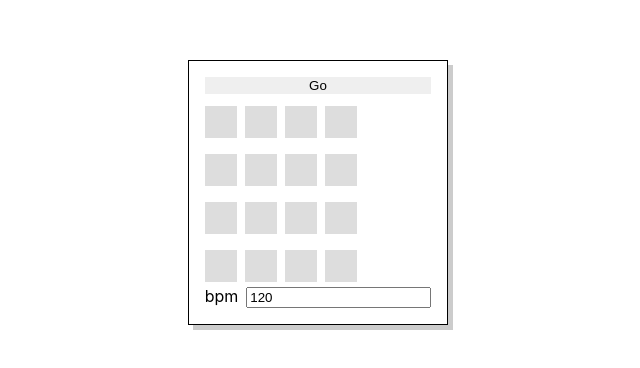
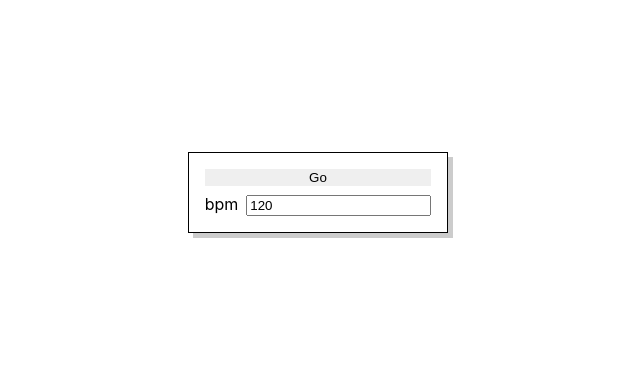
Before and after one commit to alexfiftysix/drum-time, a React (Create React App) app: page / in a window 1280 px wide. Shown: the part 208-576 px from the top of the page, without its empty margins (322-962 px from the left). Built offline with nearby package versions, Linux system fonts and the light colour scheme.

Commit message:
[WIP] add in some drawings

```diff
--- a/package.json
+++ b/package.json
@@ -11,6 +11,8 @@
     "@types/react": "^17.0.37",
     "@types/react-dom": "^17.0.11",
     "classnames": "^2.3.1",
+    "mobx": "^6.3.8",
+    "mobx-react-lite": "^3.2.2",
     "react": "^17.0.2",
     "react-dom": "^17.0.2",
     "react-scripts": "5.0.0",
--- a/src/App.tsx
+++ b/src/App.tsx
@@ -1,14 +1,19 @@
-import React from 'react'
+import React, { createContext } from 'react'
 import './reset.scss'
 import { Sequencer } from './components/sequencer/Sequencer'
 import styles from './App.module.scss'
 import { scales } from './utilities/scales'
+import { IRootStore, RootStore } from './stores/root-store'
+
+export const StoreContext = createContext<IRootStore | undefined>(undefined)
 
 function App() {
   return (
-    <div className={styles.root}>
-      <Sequencer size={4} notes={scales.triadC} />
-    </div>
+    <StoreContext.Provider value={new RootStore()}>
+      <div className={styles.root}>
+        <Sequencer size={8} notes={scales.thirds} />
+      </div>
+    </StoreContext.Provider>
   )
 }
 
--- a/src/components/sequencer/Sequencer.tsx
+++ b/src/components/sequencer/Sequencer.tsx
@@ -3,13 +3,14 @@ import styles from './Sequencer.module.scss'
 import { useCallback, useState } from 'react'
 import * as Tone from 'tone'
 import { TempoSetter } from './tempoSetter/TempoSetter'
+import { observer } from 'mobx-react-lite'
 
 type ControllerProps = {
   size: number
-  notes: string[]
+  notes: (string | string[])[]
 }
 
-export const Sequencer = (props: ControllerProps) => {
+export const Sequencer = observer((props: ControllerProps) => {
   const [looping, setLooping] = useState(false)
 
   const synth = new Tone.PolySynth(Tone.Synth).toDestination()
@@ -19,7 +20,7 @@ export const Sequencer = (props: ControllerProps) => {
       Tone.Transport.stop()
       setLooping(false)
     } else {
-      Tone.Transport.start()
+      Tone.Transport.start('+0.1')
       setLooping(true)
     }
   }, [looping])
@@ -33,4 +34,4 @@ export const Sequencer = (props: ControllerProps) => {
       <TempoSetter />
     </div>
   )
-}
+})
--- a/src/components/sequencer/SequencerCell.module.scss
+++ b/src/components/sequencer/SequencerCell.module.scss
@@ -1,20 +1,26 @@
 $off: #ddd;
-$on: #ADFF2FFF;
+$active: #ADFF2FFF;
+$playing: yellow;
 $darkenAmount: 15%;
 
 .root {
   padding: 1rem;
   background: $off;
+
+  border: .2rem solid #fff;
+
   &:hover {
     background: darken($off, $darkenAmount);
   }
 
-  &.on {
+  &.active {
     background: greenyellow;
     &:hover {
-      background: darken($on, $darkenAmount);
+      background: darken($active, $darkenAmount);
     }
   }
 
-
+  &.playingNow {
+    border: .2rem solid $playing;
+  }
 }
--- a/src/components/sequencer/SequencerCell.tsx
+++ b/src/components/sequencer/SequencerCell.tsx
@@ -1,25 +1,31 @@
 import styles from './SequencerCell.module.scss'
 import cn from 'classnames'
 import { useState } from 'react'
+import { observer } from 'mobx-react-lite'
 
 type SequenceBlockProps = {
   initialState: boolean
   flip: () => void
+  playingNow: boolean
   className?: string
 }
 
-export const SequencerCell = (props: SequenceBlockProps) => {
-  const [on, setOn] = useState(props.initialState)
+export const SequencerCell = observer((props: SequenceBlockProps) => {
+  const [active, setActive] = useState(props.initialState)
 
   return (
     <button
-      className={cn(styles.root, { [styles.on]: on }, props.className)}
+      className={cn(
+        styles.root,
+        { [styles.active]: active, [styles.playingNow]: props.playingNow },
+        props.className
+      )}
       onClick={() => {
         props.flip()
-        setOn(!on)
+        setActive(!active)
       }}
     >
       {' '}
     </button>
   )
-}
+})
--- a/src/components/sequencer/SequencerRow.module.scss
+++ b/src/components/sequencer/SequencerRow.module.scss
@@ -8,13 +8,4 @@
 }
 
 .cell {
-  margin: 0.25rem;
-
-  &:first-child {
-    margin-left: 0;
-  }
-
-  &:last-child {
-    margin-right: 0;
-  }
 }
--- a/src/components/sequencer/SequencerRow.tsx
+++ b/src/components/sequencer/SequencerRow.tsx
@@ -1,44 +1,57 @@
 import * as Tone from 'tone'
-import { useCallback } from 'react'
+import { useCallback, useEffect } from 'react'
 import styles from './SequencerRow.module.scss'
 import { SequencerCell } from './SequencerCell'
 import { Synth } from 'tone'
+import { Seconds } from 'tone/build/esm/core/type/Units'
+import { range } from '../../utilities/array-helpers'
+import { useStore } from '../../hooks/use-store'
+import { observer } from 'mobx-react-lite'
+import { toJS } from 'mobx'
 
 type SequencerRowProps = {
-  note: string
+  note: string | string[]
   size: number
   synth: Synth | Tone.PolySynth
 }
 
-export const SequencerRow = (props: SequencerRowProps) => {
-  const toneSequence = new Tone.Sequence(
-    (time, note) => {
+export const SequencerRow = observer((props: SequencerRowProps) => {
+  const { sequenceStore } = useStore()
+
+  useEffect(() => {
+    sequenceStore.setEvents(range(0, props.size).map(() => undefined))
+  }, [props.size, sequenceStore])
+
+  useEffect(() => {
+    sequenceStore.setCallback((time: Seconds, note: string | undefined) => {
       if (note) props.synth.triggerAttackRelease(note, 0.1, time)
-    },
-    // @ts-ignore
-    [...Array(props.size).keys()].map(() => undefined)
-  ).start(0)
+      Tone.Draw.schedule(() => sequenceStore.increment(), time)
+    })
+  }, [props.synth, sequenceStore])
 
   const flip = useCallback(
     (index: number) => {
-      toneSequence.events = toneSequence.events.map((note, i) => {
-        if (i === index) return note === undefined ? props.note : undefined
-        return note
-      })
+      sequenceStore.setEvents(
+        sequenceStore.sequence.events.map((note, i) => {
+          if (i === index) return note === undefined ? props.note : undefined
+          return note
+        })
+      )
     },
-    [props.note, toneSequence]
+    [props.note, sequenceStore]
   )
 
   return (
     <div className={styles.blocks}>
-      {toneSequence.events.map((note, index) => (
+      {toJS(sequenceStore.sequence.events).map((note, index) => (
         <SequencerCell
           key={index}
           initialState={note !== undefined}
           flip={() => flip(index)}
           className={styles.cell}
+          playingNow={sequenceStore.currentNote === index}
         />
       ))}
     </div>
   )
-}
+})
--- /dev/null
+++ b/src/hooks/use-store.ts
@@ -0,0 +1,8 @@
+import { useContext } from 'react'
+import { StoreContext } from '../App'
+
+export function useStore() {
+  const store = useContext(StoreContext)
+  if (!store) throw new Error('Store context has not been initialized')
+  return store
+}
--- /dev/null
+++ b/src/stores/root-store.ts
@@ -0,0 +1,11 @@
+import { SequenceStore } from "./sequence-store";
+
+export class RootStore {
+  sequenceStore: SequenceStore
+
+  constructor() {
+    this.sequenceStore = new SequenceStore()
+  }
+}
+
+export interface IRootStore extends RootStore {}
--- /dev/null
+++ b/src/stores/sequence-store.ts
@@ -0,0 +1,32 @@
+import * as Tone from 'tone'
+import { RecursivePartial } from 'tone/build/esm/core/util/Interface'
+import { makeAutoObservable } from 'mobx'
+
+export class SequenceStore {
+  sequence: Tone.Sequence
+  currentNote: number = 0
+  length: number
+
+  constructor() {
+    this.sequence = new Tone.Sequence().start('+0.1')
+    this.length = 8
+    makeAutoObservable(this)
+  }
+
+  setEvents(events: (string | string[] | undefined)[]) {
+    this.sequence.events = events
+    this.length = events.length
+  }
+
+  setCallback(
+    callback:
+      | RecursivePartial<Tone.ToneEventCallback<string | undefined>>
+      | undefined
+  ) {
+    this.sequence.set({ callback })
+  }
+
+  increment() {
+    this.currentNote = (this.currentNote + 1) % this.length
+  }
+}
--- /dev/null
+++ b/src/utilities/array-helpers.ts
@@ -0,0 +1,2 @@
+export const range = (start: number, size: number) =>
+  new Array(size).fill(null).map((_, i) => start + i)
--- a/src/utilities/scales.ts
+++ b/src/utilities/scales.ts
@@ -1,4 +1,6 @@
 export const scales = {
   fullC: ['C5', 'B4', 'A4', 'G4', 'F4', 'E4', 'D4', 'C4'],
   triadC: ['C5', 'G4', 'E4', 'C4'],
+  onlyC: ['C4'],
+  thirds: [['C4 E4']],
 }
```
Also changed, not shown: 1 other file (tests, documents, lock files or other folders).
